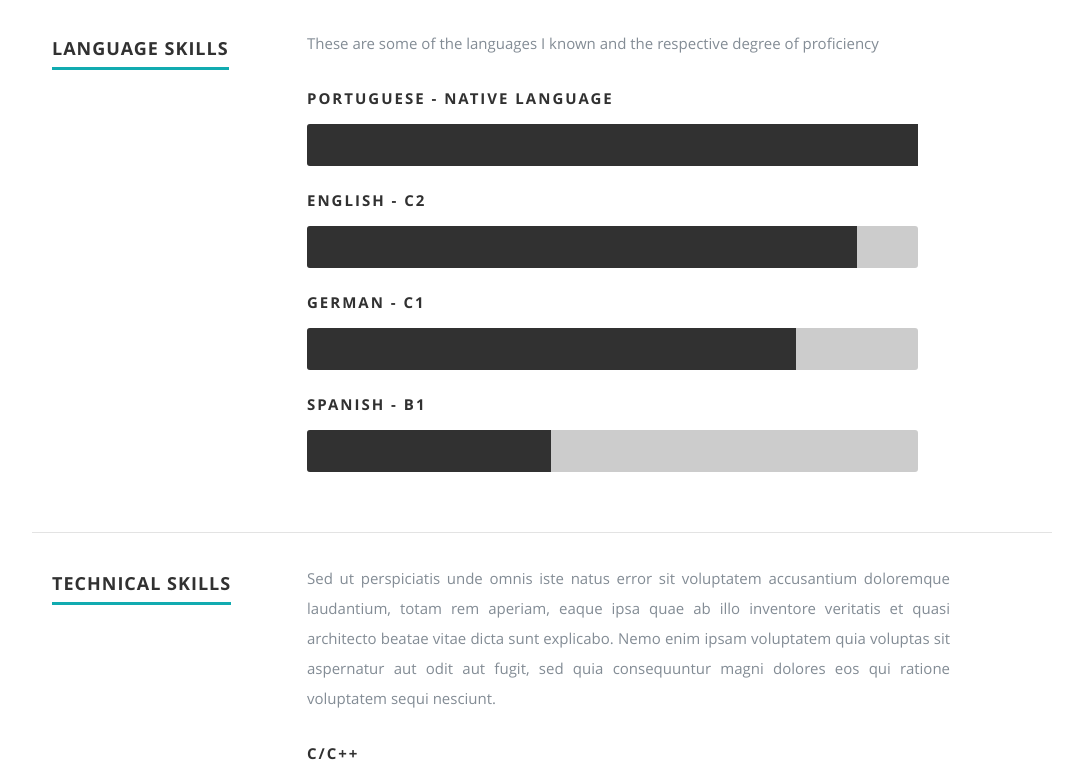
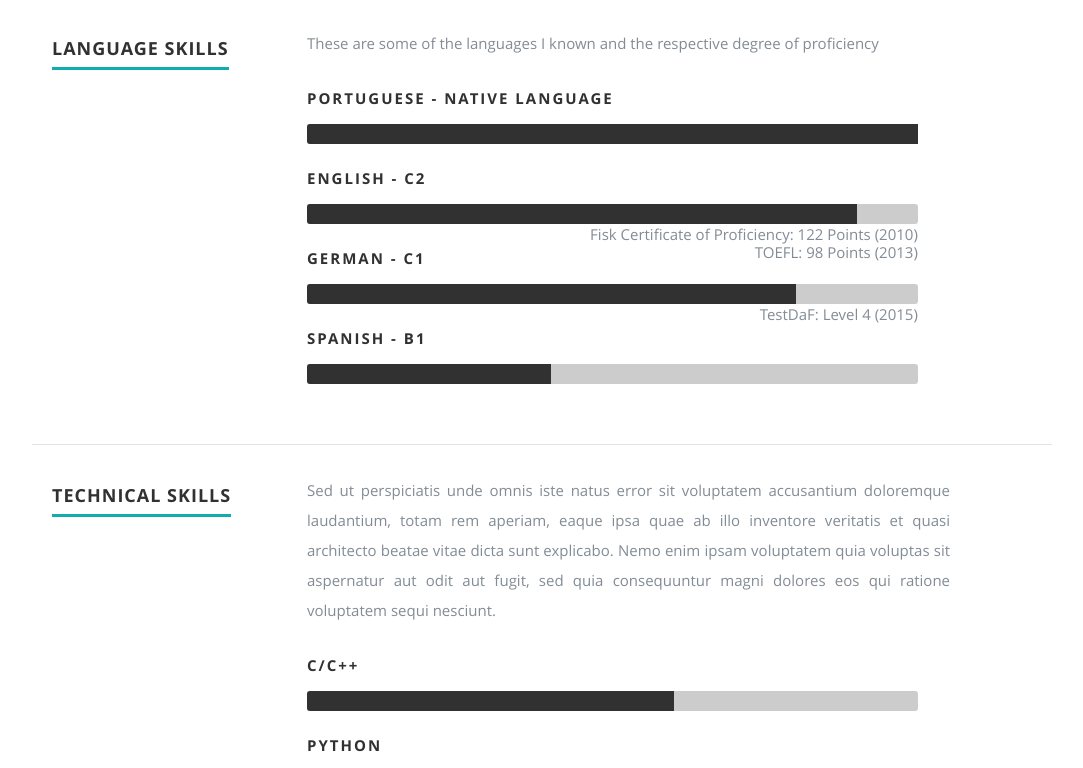
Before and after one commit to rsmeurer0/rsmeurer0.github.io, a plain HTML site: page rsmeurer.com/index.html in a window 1280 px wide. Shown: the part 2880-3648 px from the top of the page, without its empty margins (98-1181 px from the left). Drawn offline with nearby package versions, Linux system fonts and the light colour scheme.

Commit message:
Changed the layout of the progress bars and included certificates for languages

```diff
--- a/rsmeurer.com/css/layout.css
+++ b/rsmeurer.com/css/layout.css
@@ -320,7 +320,7 @@ ul#nav li.current a { color: #11ABB0; }
    position: relative;
   	margin-bottom: 60px;
   	background: #ccc;
-  	height: 42px;
+  	height: 20px;
   	border-radius: 3px;
 }
 .bars li em {
@@ -341,8 +341,8 @@ ul#nav li.current a { color: #11ABB0; }
    padding-right: 24px;
   	background: #313131;
    display: inline-block;
-  	height: 42px;
-   line-height: 42px;
+  	height: 20px;
+   line-height: 20px;
    border-radius: 3px 0 0 3px;
 }
 .portuguese {
--- a/rsmeurer.com/index.html
+++ b/rsmeurer.com/index.html
@@ -294,8 +294,18 @@ and learn more <a class="smoothscroll" href="#about">about me</a>.</h3> -->
 
                         <ul class="skills">
                             <li><span class="bar-expand portuguese"></span><em>Portuguese - Native Language</em></li>
-                            <li><span class="bar-expand english"></span><em>English - C2 </em></li>
-                            <li><span class="bar-expand german"></span><em>German - C1</em></li>
+                            <li>
+                                <span class="bar-expand english"></span>
+                                <em>English - C2 </em>
+                                <div align="right">Fisk Certificate of Proficiency: 122 Points (2010)<br> TOEFL: 98 Points (2013)</div>
+
+                            </li>
+                            <li>
+                                <span class="bar-expand german"></span>
+                                <em>German - C1</em>
+                                <div align="right"> TestDaF: Level 4 (2015)</div>
+                            </li>
+
                             <li><span class="bar-expand spanish"></span><em>Spanish - B1</em></li>
 
                         </ul>
@@ -397,7 +407,7 @@ ipsum velit. Nam nec tellus a odio tincidunt auctor a ornare odio. Sed non  maur
 
                 <div class="twelve columns collapsed">
 
-                    <h1>Check Out Some of My Works.</h1>
+                    <h1>Check Out Some of My Projects.</h1>
 
                     <!-- portfolio-wrapper -->
                     <div id="portfolio-wrapper" class="bgrid-quarters s-bgrid-thirds cf">
```
